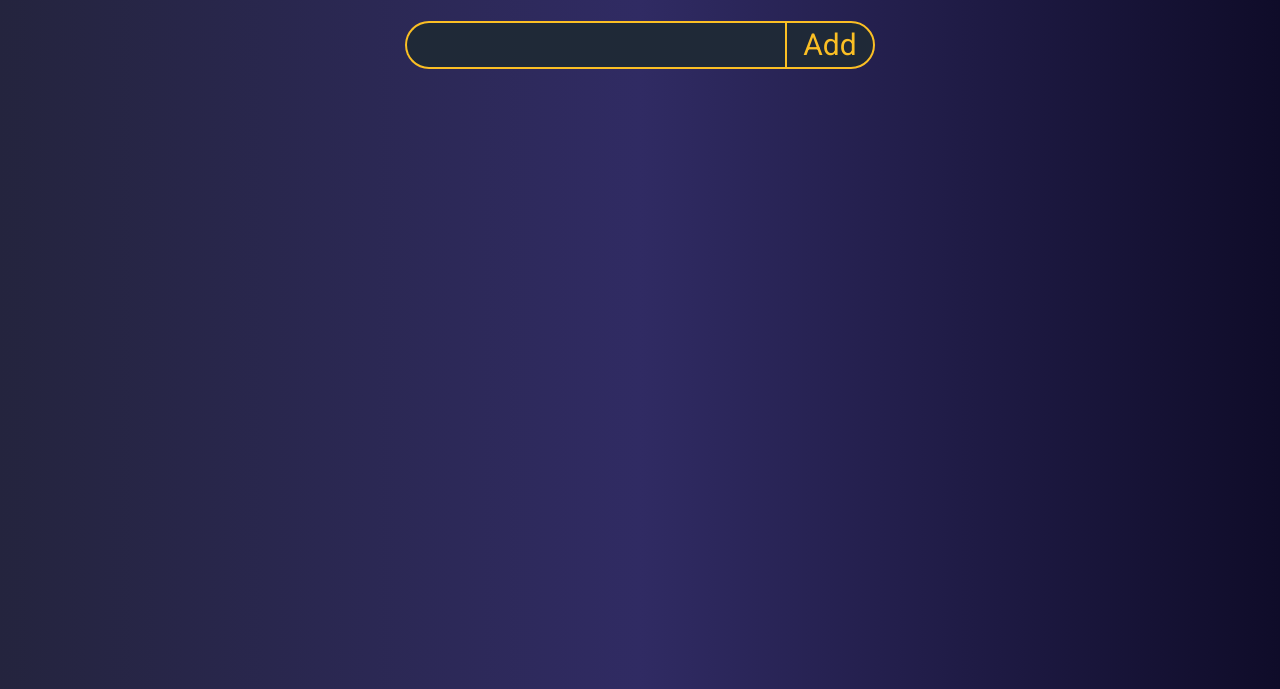
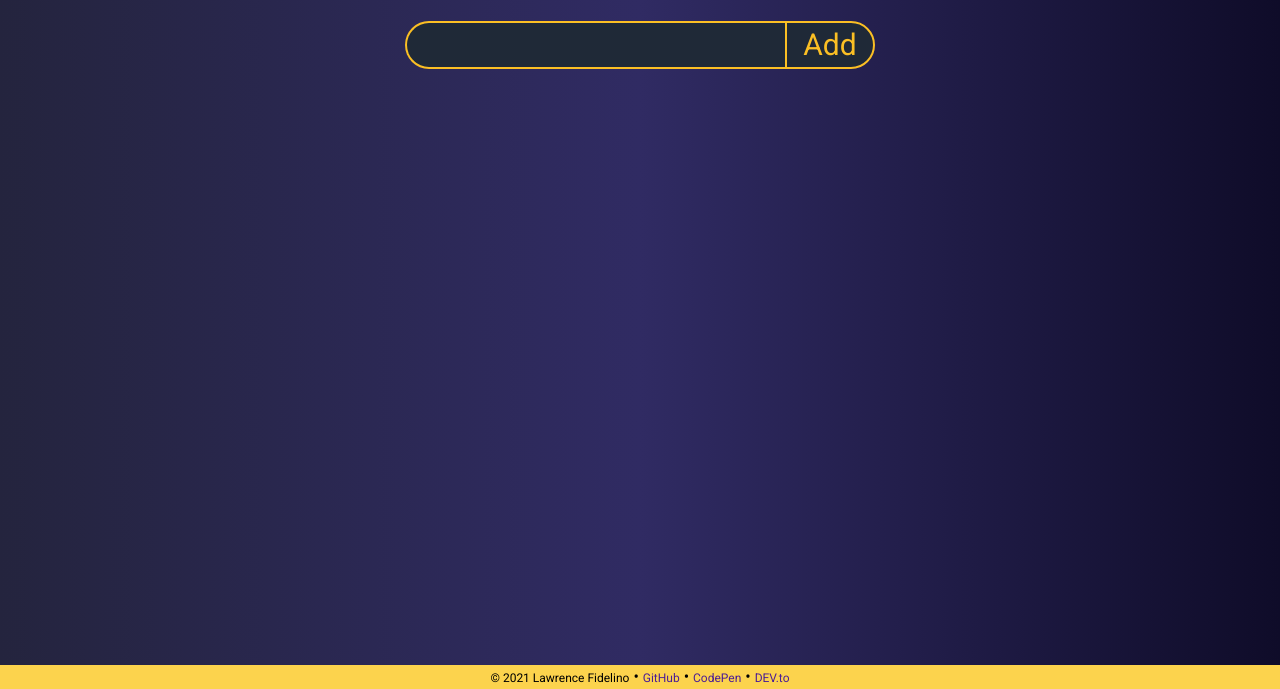
Before and after one commit to lfidelino/checklist, a plain HTML site: page index.html in a window 1280 px wide. Shown: the part 111-800 px from the top of the page. Drawn offline with nearby package versions, Linux system fonts and the light colour scheme.

Commit message:
Add footer and update README.md

```diff
--- a/index.html
+++ b/index.html
@@ -25,6 +25,7 @@
       <h1 class="pt-10 text-6xl text-center text-yellow-400 font-bold">CHECKLIST</h1>
     </header>
 
+    <main class="pb-24">
       <section id="section__add-item" class="flex justify-center mt-8">
         <input
           type="text"
@@ -45,6 +46,14 @@
           id="section__checklist"
         ></section>
       </section>
+    </main>
+
+    <footer id="footer" class="bg-yellow-300 w-full text-center">
+      <span class="text-xs">&#169; 2021 Lawrence Fidelino</span> •
+      <a href="https://www.github.com/lfidelino" target="_blank" class="text-xs text-purple-900">GitHub</a> •
+      <a href="https://www.codepen.io/lfidelino" target="_blank" class="text-xs text-purple-900">CodePen</a> •
+      <a href="https://www.dev.to/lfidelino" target="_blank" class="text-xs text-purple-900">DEV.to</a>
+    </footer>
 
     <script src="scripts/script.js"></script>
   </body>
--- a/styles/style.scss
+++ b/styles/style.scss
@@ -1,5 +1,7 @@
 body {
   font-family: "Roboto", sans-serif;
+  position: relative;
+  min-height: 100vh;
   background: #0f0c29;
   background: -webkit-linear-gradient(to right, #24243e, #302b63, #0f0c29);
   background: linear-gradient(to right, #24243e, #302b63, #0f0c29);
@@ -90,3 +92,9 @@ body {
     grid-template-columns: auto 3.66% 3.66%;
   }
 }
+
+#footer {
+  position: absolute;
+  bottom: 0;
+  width: 100%;
+}
```
Also changed, not shown: styles/style.css, 2 other files. Lines whose indentation alone changed are shown as unchanged.
